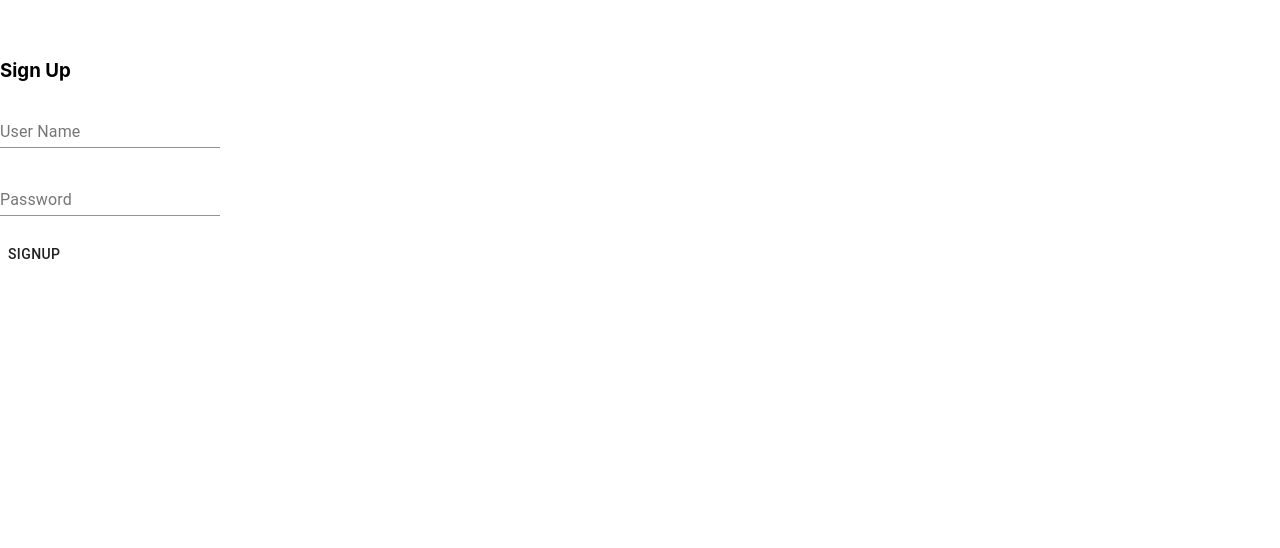
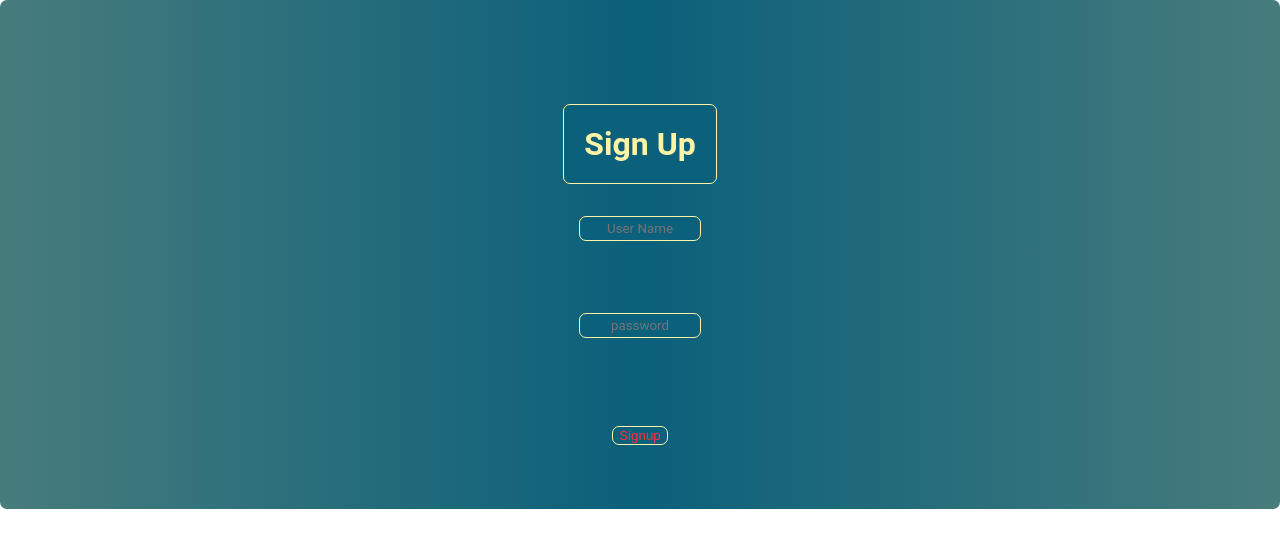
Before and after one commit to Build-Week-Good-TImes-Journal/Back-End, a React (Create React App) app in the folder journal/: page /signup in a window 1280 px wide. Shown: the top 548 px of the page. Built offline with nearby package versions, Linux system fonts and the light colour scheme.

Commit message:
styled sign-up

```diff
--- a/journal/src/components/Register/Register.js
+++ b/journal/src/components/Register/Register.js
@@ -1,8 +1,6 @@
 import React,{ useState } from "react"
 import api from "../../utils/api"
-// import Header from "./Header"
-import TextField from '@material-ui/core/TextField';
-import Button from '@material-ui/core/Button';
+import { Button, Container, Info, HeaderLogin } from "../../Styles/style-widgets";
 
 
 function SignUp(props){
@@ -34,15 +32,17 @@ const handleSubmit=(e)=>{
 };
 
     return(
-        <div>
+        <Container>
             {/*<Header/>*/}
             <form onSubmit={handleSubmit}>
-                <br/><br/><h3> Sign Up</h3>
-                <TextField label="User Name" type="text" name="username" placeholder="User Name" value={User.username} onChange={handleChange}/><br/><br/>
-                <TextField label="Password" type="password" name="password" placeholder="password" value={User.password} onChange={handleChange}/><br/><br/>
+                <br/><br/><HeaderLogin> Sign Up</HeaderLogin>
+                <Info
+                 label="User Name" type="text" name="username" placeholder="User Name" value={User.username} onChange={handleChange}/><br/><br/>
+                <Info
+                 label="Password" type="password" name="password" placeholder="password" value={User.password} onChange={handleChange}/><br/><br/>
                 <Button type="submit">Signup</Button>
             </form>
-        </div>
+        </Container>
 
     )
 }
--- a/journal/src/components/usersList.js
+++ b/journal/src/components/usersList.js
@@ -1,7 +1,7 @@
 import React,{useState, useEffect} from "react"
 import api from "../utils/api"
 import {Link} from "react-router-dom"
-import { Button, Container, HeaderLogin, Banner, ActInfo2 } from "../Styles/style-widgets";
+import { Button, Container, HeaderLogin, ActInfo2 } from "../Styles/style-widgets";
 
 
 function Users(props){
```
